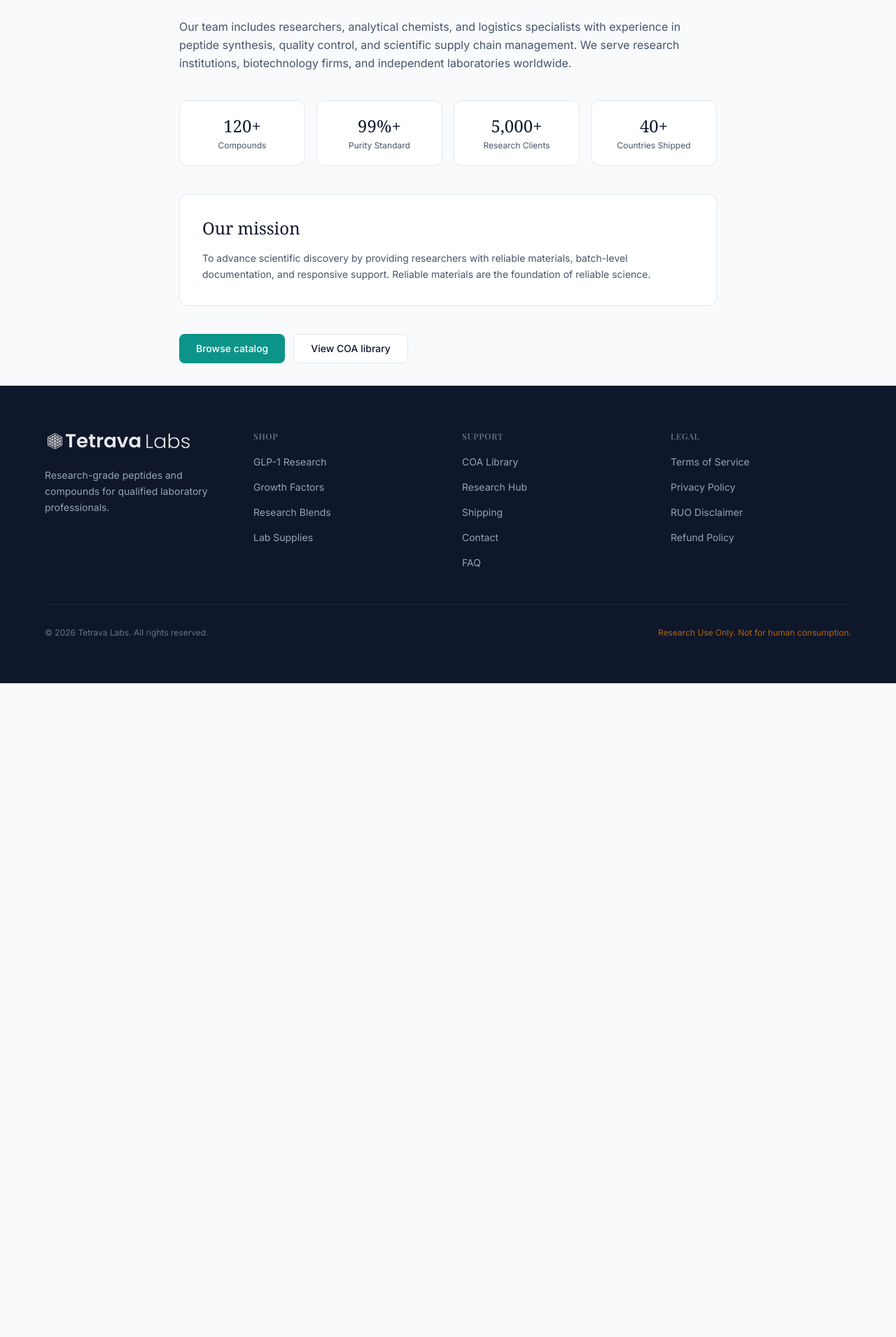
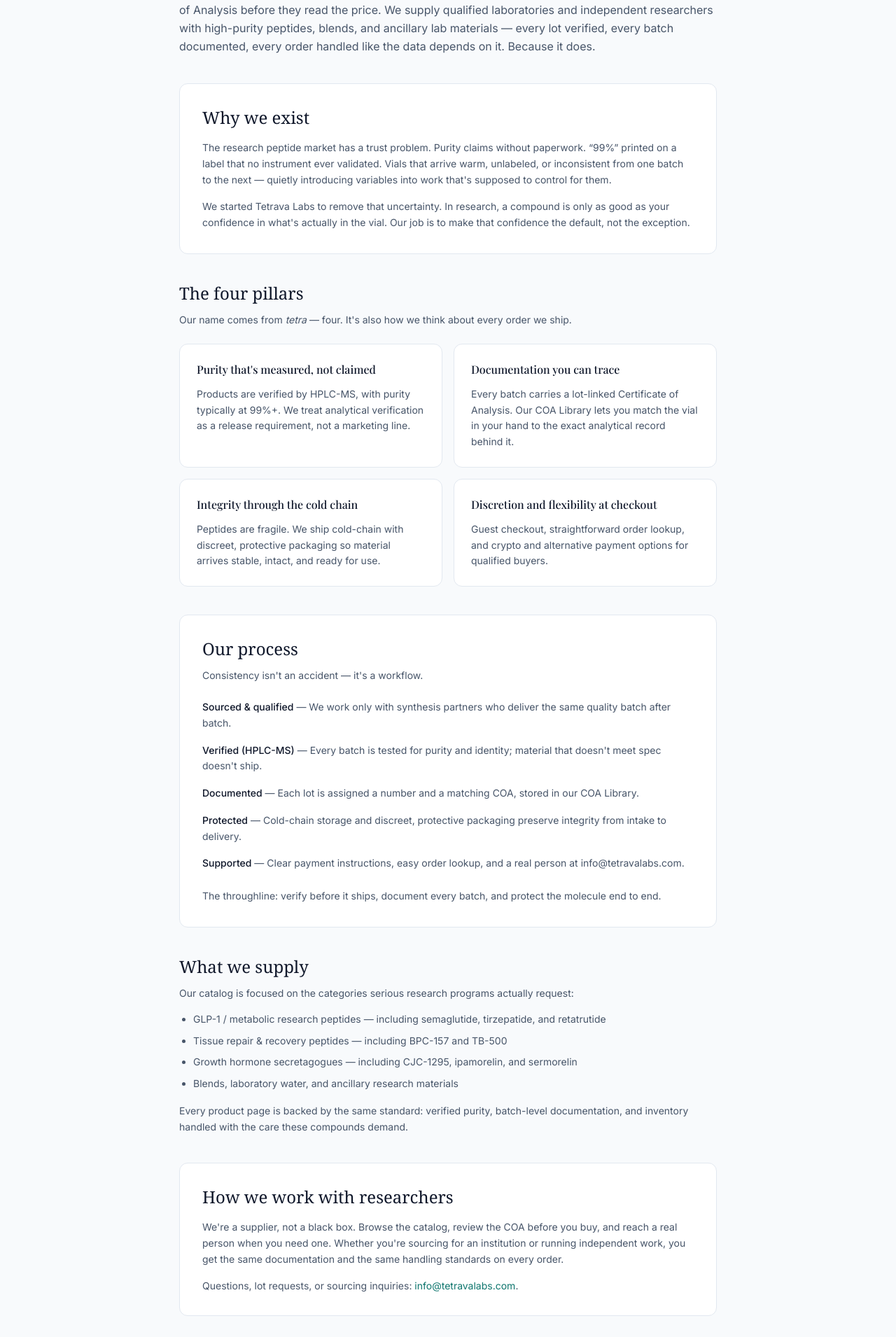
Before and after one commit to silentsit/tetravalabs, a Next.js app in the folder apps/storefront/: page /about in a window 1280 px wide. Shown: the part 390-2300 px from the top of the page at 70% size. Before the commit the page ends 1366 px from the top, so only its background shows below. Built offline with nearby package versions, Linux system fonts and the light colour scheme; no server answers; a web font is replaced by a local one.

Commit message:
Rewrite the about page and add full social metadata.
Replace the about copy with the approved RUO positioning, pillars, and process sections, and extend SEO helpers with absolute titles plus Open Graph and Twitter images.

```diff
--- a/apps/storefront/src/app/about/page.tsx
+++ b/apps/storefront/src/app/about/page.tsx
@@ -1,57 +1,180 @@
 import Link from "next/link"
 import type { Metadata } from "next"
 import { Breadcrumbs } from "@/components/breadcrumbs"
-import { buildPageMetadata } from "@/lib/seo"
+import { ComplianceNotice } from "@/components/compliance-notice"
+import { buildPageMetadata, webPageJsonLd } from "@/lib/seo"
+
+const META_DESCRIPTION =
+  "Tetrava Labs supplies HPLC-MS verified, COA-documented research peptides with cold-chain shipping to qualified labs. Verified. Documented. Delivered. RUO."
 
 export const metadata: Metadata = buildPageMetadata({
-  title: "About us",
-  description:
-    "Research peptide supplier with HPLC-MS verification, lot-linked COAs, and cold-chain logistics for qualified laboratories worldwide.",
-  path: "/about"
+  title: "About",
+  absoluteTitle: "About Tetrava Labs | Verified Research-Use-Only Peptides",
+  description: META_DESCRIPTION,
+  path: "/about",
+  registerWebPage: false,
+  jsonLd: webPageJsonLd({
+    title: "About Tetrava Labs",
+    description: META_DESCRIPTION,
+    path: "/about",
+    type: "AboutPage"
+  })
 })
 
-const stats = [
-  { label: "Compounds", value: "120+" },
-  { label: "Purity Standard", value: "99%+" },
-  { label: "Research Clients", value: "5,000+" },
-  { label: "Countries Shipped", value: "40+" }
+const pillars = [
+  {
+    title: "Purity that's measured, not claimed",
+    body: "Products are verified by HPLC-MS, with purity typically at 99%+. We treat analytical verification as a release requirement, not a marketing line."
+  },
+  {
+    title: "Documentation you can trace",
+    body: "Every batch carries a lot-linked Certificate of Analysis. Our COA Library lets you match the vial in your hand to the exact analytical record behind it."
+  },
+  {
+    title: "Integrity through the cold chain",
+    body: "Peptides are fragile. We ship cold-chain with discreet, protective packaging so material arrives stable, intact, and ready for use."
+  },
+  {
+    title: "Discretion and flexibility at checkout",
+    body: "Guest checkout, straightforward order lookup, and crypto and alternative payment options for qualified buyers."
+  }
+]
+
+const processSteps = [
+  {
+    title: "Sourced & qualified",
+    body: "We work only with synthesis partners who deliver the same quality batch after batch."
+  },
+  {
+    title: "Verified (HPLC-MS)",
+    body: "Every batch is tested for purity and identity; material that doesn't meet spec doesn't ship."
+  },
+  {
+    title: "Documented",
+    body: "Each lot is assigned a number and a matching COA, stored in our COA Library."
+  },
+  {
+    title: "Protected",
+    body: "Cold-chain storage and discreet, protective packaging preserve integrity from intake to delivery."
+  },
+  {
+    title: "Supported",
+    body: "Clear payment instructions, easy order lookup, and a real person at info@tetravalabs.com."
+  }
+]
+
+const catalogCategories = [
+  "GLP-1 / metabolic research peptides — including semaglutide, tirzepatide, and retatrutide",
+  "Tissue repair & recovery peptides — including BPC-157 and TB-500",
+  "Growth hormone secretagogues — including CJC-1295, ipamorelin, and sermorelin",
+  "Blends, laboratory water, and ancillary research materials"
 ]
 
 export default function AboutPage() {
   return (
     <section className="page-container mx-auto max-w-4xl space-y-10 py-8">
       <Breadcrumbs items={[{ label: "Home", href: "/" }, { label: "About" }]} />
+
       <div>
         <span className="section-label">About us</span>
-        <h1 className="mt-4 font-serif text-4xl text-[#0F172A]">About Tetrava Labs</h1>
+        <h1 className="mt-4 font-serif text-4xl text-[#0F172A] md:text-5xl">About Tetrava Labs</h1>
+        <p className="mt-4 font-serif text-xl text-[#0F766E]">Verified. Documented. Delivered.</p>
       </div>
+
       <div className="space-y-6 text-base leading-relaxed text-[#475569]">
         <p>
-          Tetrava Labs provides the scientific community with access to high-quality, verified research
-          compounds. Every product in our catalog is backed by transparent analytical data and strict
-          research-use-only compliance controls.
-        </p>
-        <p>
-          Our team includes researchers, analytical chemists, and logistics specialists with experience in
-          peptide synthesis, quality control, and scientific supply chain management. We serve research
-          institutions, biotechnology firms, and independent laboratories worldwide.
+          Tetrava Labs is a research-use-only (RUO) peptide supplier built for people who read the
+          Certificate of Analysis before they read the price. We supply qualified laboratories and
+          independent researchers with high-purity peptides, blends, and ancillary lab materials — every
+          lot verified, every batch documented, every order handled like the data depends on it. Because
+          it does.
         </p>
       </div>
-      <div className="grid grid-cols-2 gap-4 md:grid-cols-4">
-        {stats.map((stat) => (
-          <div key={stat.label} className="card p-5 text-center">
-            <p className="font-serif text-2xl text-[#0F172A]">{stat.value}</p>
-            <p className="mt-1 text-xs text-[#475569]">{stat.label}</p>
-          </div>
-        ))}
+
+      <div className="card p-8">
+        <h2 className="font-serif text-2xl text-[#0F172A]">Why we exist</h2>
+        <div className="mt-4 space-y-4 text-sm leading-relaxed text-[#475569]">
+          <p>
+            The research peptide market has a trust problem. Purity claims without paperwork. &ldquo;99%&rdquo;
+            printed on a label that no instrument ever validated. Vials that arrive warm, unlabeled, or
+            inconsistent from one batch to the next — quietly introducing variables into work that&apos;s
+            supposed to control for them.
+          </p>
+          <p>
+            We started Tetrava Labs to remove that uncertainty. In research, a compound is only as good
+            as your confidence in what&apos;s actually in the vial. Our job is to make that confidence the
+            default, not the exception.
+          </p>
+        </div>
       </div>
+
+      <div>
+        <h2 className="font-serif text-2xl text-[#0F172A]">The four pillars</h2>
+        <p className="mt-3 text-sm text-[#475569]">
+          Our name comes from <em>tetra</em> — four. It&apos;s also how we think about every order we ship.
+        </p>
+        <div className="mt-6 grid gap-4 sm:grid-cols-2">
+          {pillars.map((pillar) => (
+            <div key={pillar.title} className="card p-6">
+              <h3 className="font-medium text-[#0F172A]">{pillar.title}</h3>
+              <p className="mt-3 text-sm leading-relaxed text-[#475569]">{pillar.body}</p>
+            </div>
+          ))}
+        </div>
+      </div>
+
       <div className="card p-8">
-        <h2 className="font-serif text-2xl text-[#0F172A]">Our mission</h2>
-        <p className="mt-4 text-sm leading-relaxed text-[#475569]">
-          To advance scientific discovery by providing researchers with reliable materials, batch-level
-          documentation, and responsive support. Reliable materials are the foundation of reliable science.
+        <h2 className="font-serif text-2xl text-[#0F172A]">Our process</h2>
+        <p className="mt-3 text-sm text-[#475569]">
+          Consistency isn&apos;t an accident — it&apos;s a workflow.
+        </p>
+        <ul className="mt-6 space-y-4">
+          {processSteps.map((step) => (
+            <li key={step.title} className="text-sm leading-relaxed text-[#475569]">
+              <span className="font-medium text-[#0F172A]">{step.title}</span>
+              {" — "}
+              {step.body}
+            </li>
+          ))}
+        </ul>
+        <p className="mt-6 text-sm leading-relaxed text-[#475569]">
+          The throughline: verify before it ships, document every batch, and protect the molecule end to
+          end.
         </p>
       </div>
+
+      <div>
+        <h2 className="font-serif text-2xl text-[#0F172A]">What we supply</h2>
+        <p className="mt-3 text-sm text-[#475569]">
+          Our catalog is focused on the categories serious research programs actually request:
+        </p>
+        <ul className="mt-4 list-disc space-y-2 pl-5 text-sm leading-relaxed text-[#475569]">
+          {catalogCategories.map((item) => (
+            <li key={item}>{item}</li>
+          ))}
+        </ul>
+        <p className="mt-4 text-sm leading-relaxed text-[#475569]">
+          Every product page is backed by the same standard: verified purity, batch-level documentation,
+          and inventory handled with the care these compounds demand.
+        </p>
+      </div>
+
+      <div className="card p-8">
+        <h2 className="font-serif text-2xl text-[#0F172A]">How we work with researchers</h2>
+        <p className="mt-4 text-sm leading-relaxed text-[#475569]">
+          We&apos;re a supplier, not a black box. Browse the catalog, review the COA before you buy, and
+          reach a real person when you need one. Whether you&apos;re sourcing for an institution or running
+          independent work, you get the same documentation and the same handling standards on every order.
+        </p>
+        <p className="mt-4 text-sm text-[#475569]">
+          Questions, lot requests, or sourcing inquiries:{" "}
+          <a href="mailto:info@tetravalabs.com" className="text-[#0F766E] hover:underline">
+            info@tetravalabs.com
+          </a>
+          .
+        </p>
+      </div>
+
       <div className="flex flex-wrap gap-3">
         <Link href="/shop" className="btn-primary px-6 py-2.5">
           Browse catalog
@@ -60,6 +183,8 @@ export default function AboutPage() {
           View COA library
         </Link>
       </div>
+
+      <ComplianceNotice />
     </section>
   )
 }
--- a/apps/storefront/src/lib/seo.ts
+++ b/apps/storefront/src/lib/seo.ts
@@ -17,6 +17,7 @@ export const siteConfig = {
   locale: "en_US",
   twitterHandle: "@tetravalabs",
   contactEmail: "info@tetravalabs.com",
+  defaultOgImage: "/brand/tetravalabs-icon.jpg",
   keywords: [
     "research peptides",
     "RUO peptides",
@@ -30,6 +31,8 @@ export const siteConfig = {
 
 type PageMetaInput = {
   title: string
+  /** Bypasses the layout title template when an exact SERP title is required. */
+  absoluteTitle?: string
   description?: string
   path?: string
   noIndex?: boolean
@@ -47,12 +50,17 @@ export function pageUrl(path = "") {
 }
 
 export function buildPageMetadata(input: PageMetaInput): Metadata {
-  const shortTitle = input.title.replace(/\s*\|\s*Tetrava Labs\s*$/i, "").trim()
-  const fullTitle = shortTitle.includes(siteConfig.name)
-    ? shortTitle
-    : `${shortTitle} | ${siteConfig.name}`
+  const shortTitle = input.absoluteTitle
+    ? input.absoluteTitle.trim()
+    : input.title.replace(/\s*\|\s*Tetrava Labs\s*$/i, "").trim()
+  const fullTitle = input.absoluteTitle
+    ? input.absoluteTitle.trim()
+    : shortTitle.includes(siteConfig.name)
+      ? shortTitle
+      : `${shortTitle} | ${siteConfig.name}`
   const description = input.description || siteConfig.description
   const url = pageUrl(input.path)
+  const ogImage = pageUrl(siteConfig.defaultOgImage)
 
   if (input.path && !input.noIndex) {
     const graphs: JsonLdGraph[] = []
@@ -73,7 +81,7 @@ export function buildPageMetadata(input: PageMetaInput): Metadata {
   }
 
   return {
-    title: shortTitle,
+    title: input.absoluteTitle ? { absolute: input.absoluteTitle } : shortTitle,
     description,
     keywords: siteConfig.keywords,
     alternates: { canonical: url },
@@ -85,12 +93,14 @@ export function buildPageMetadata(input: PageMetaInput): Metadata {
       siteName: siteConfig.name,
       locale: siteConfig.locale,
       type: input.type || "website",
+      images: [{ url: ogImage, alt: siteConfig.name }],
       ...(input.publishedTime ? { publishedTime: input.publishedTime } : {})
     },
     twitter: {
       card: "summary_large_image",
       title: fullTitle,
-      description
+      description,
+      images: [ogImage]
     }
   }
 }
```
